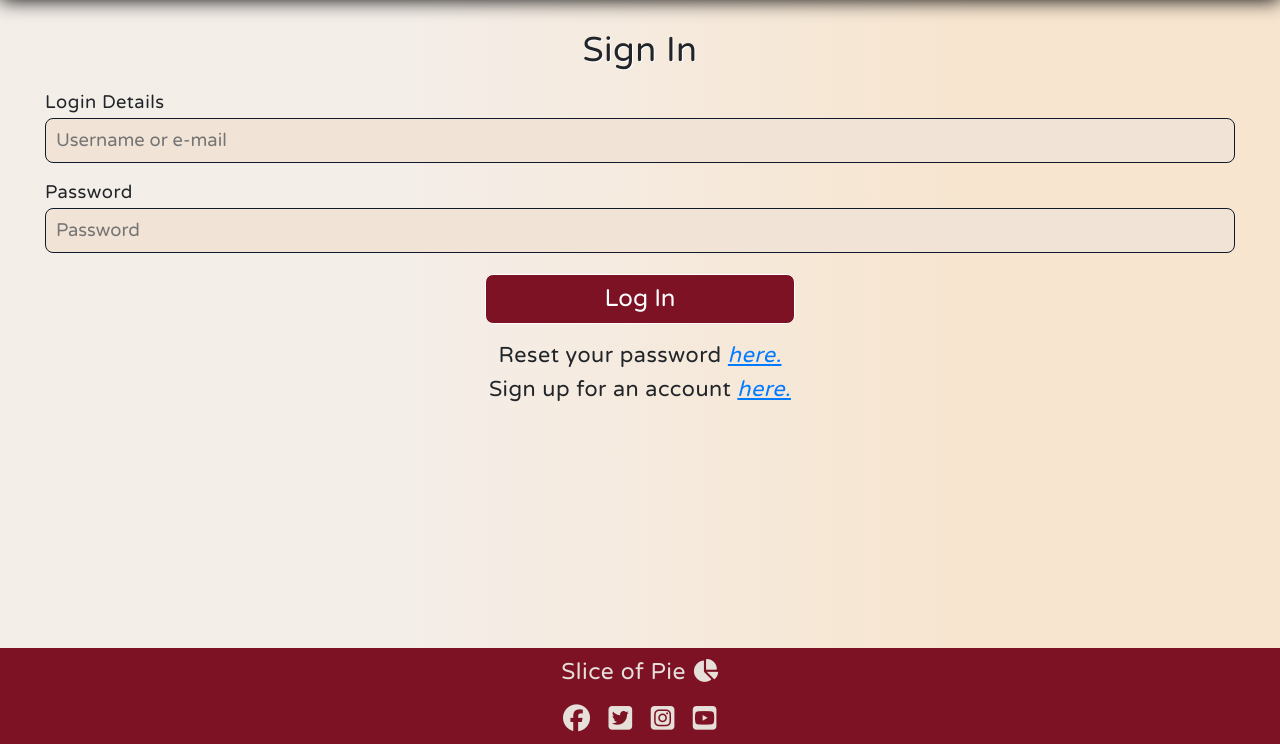
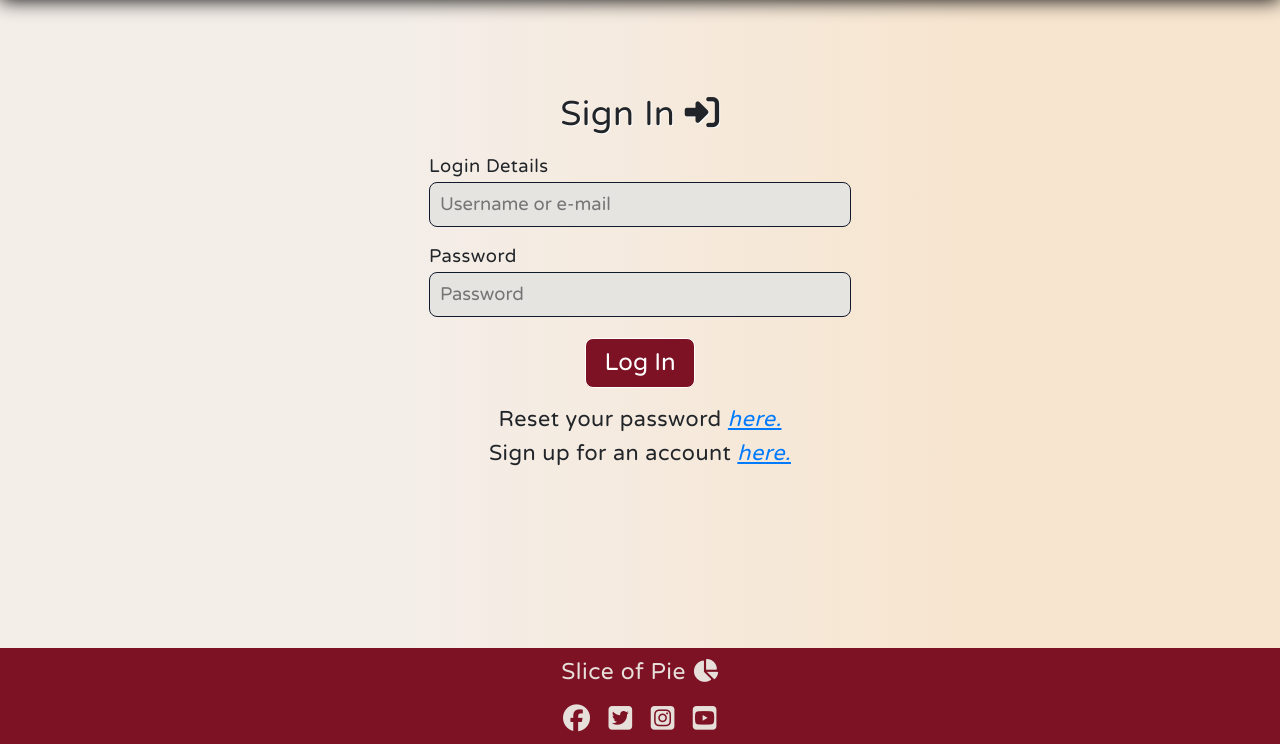
Before and after one commit to franciskershaw/slice-of-pie, a Django app: page /accounts/login/ in a window 1280 px wide. Shown: the part 56-800 px from the top of the page. Run offline with Django 3.2, Linux system fonts and the light colour scheme; some libraries are stand-ins or nearby versions.

Commit message:
clean up login and register formatting

```diff
--- a/slice_of_pie/settings.py
+++ b/slice_of_pie/settings.py
@@ -26,8 +26,7 @@
 SECRET_KEY = os.environ.get('SECRET_KEY', '')
 
 # SECURITY WARNING: don't run with debug turned on in production!
-# DEBUG = 'DEVELOPMENT' in os.environ
-DEBUG = True
+DEBUG = 'DEVELOPMENT' in os.environ
 
 ALLOWED_HOSTS = ['slice-of-pie.herokuapp.com', 'localhost']
 
--- a/static/css/base.css
+++ b/static/css/base.css
@@ -521,7 +521,7 @@
   height: 45px;
   border: 1px solid var(--dark);
   border-radius: 8px;
-  background: #f1e4d6;
+  background: #e6e4e1;
 }
 
 .user-form input:focus {
@@ -568,14 +568,13 @@
 ul.errorlist {
   list-style: none;
   text-align: center;
-  font-size: 85%;
+  font-size: 95%;
   margin: 0;
   font-style: italic;
-  /* color: var(--lavender); */
   padding-left: 3px;
   padding-right: 3px;
-  border-top: 1px solid white;
-  border-bottom: 1px solid white;
+  border-top: 1px solid var(--burgendy);
+  border-bottom: 1px solid var(--burgendy);
   margin-bottom: 5px;
   margin-left: 15px;
   margin-right: 15px;
@@ -645,6 +644,7 @@
 .checkout-btn.bskt-btn.home-cta {
   font-size: 130%;
   transition: 0.2s;
+  text-decoration: none;
 }
 
 .checkout-btn.bskt-btn.home-cta:hover {
@@ -1098,6 +1098,12 @@
 
 @media screen and (min-width: 768px) {
 
+  .login-content-outer {
+    padding-left: 20%;
+    padding-right: 20%;
+    padding-top: 5%;
+  }
+
   .login-form-content {
     padding: 30px 45px;
   }
@@ -1219,6 +1225,12 @@
 }
 
 @media screen and (min-width: 992px) {
+
+  .login-content-outer {
+    padding-left: 25%;
+    padding-right: 25%;
+  }
+
   .heading-container {
     background: none;
   }
@@ -1246,6 +1258,11 @@
 }
 
 @media screen and (min-width: 1200px) {
+  .login-content-outer {
+    padding-left: 30%;
+    padding-right: 30%;
+  }
+
   .sidebar {
     padding-right: 75px;
     padding-left: 75px;
--- a/templates/allauth/account/login.html
+++ b/templates/allauth/account/login.html
@@ -10,7 +10,7 @@
 <div class="page-container text-center">
   <div class="login-content-outer">
     <div class="login-form-content">
-      <h3>{% trans "Sign In" %}</h3>
+      <h3>{% trans "Sign In" %} <i class="fas fa-sign-in-alt"></i></h3>
       <form class="login user-form" method="POST" action="{% url 'account_login' %}">
       {% csrf_token %}
       {{ form.as_p }}
--- a/templates/allauth/account/password_reset.html
+++ b/templates/allauth/account/password_reset.html
@@ -8,6 +8,7 @@
 {% block content %}
 
 <div class="page-container text-center fill-page">
+    <div class="login-content-outer">
         <div class="login-form-content">
             <h2>{% trans "Forgot your password?" %}</h2>
         {% if user.is_authenticated %}
@@ -25,4 +26,5 @@
         <p class="d-none">{% blocktrans %}Please contact us if you have any trouble resetting your password.{% endblocktrans %}</p>
         </div>
     </div>
+</div>
 {% endblock %}
--- a/templates/allauth/account/password_reset_from_key.html
+++ b/templates/allauth/account/password_reset_from_key.html
@@ -5,7 +5,8 @@
 
 {% block content %}
 <div class="page-container text-center fill-page">
-    <div class="login-form-content center-content">
+    <div class="login-content-outer">
+        <div class="login-form-content">
             <h2>{% if token_fail %}{% trans "Bad Token" %}{% else %}{% trans "Change Password" %}{% endif %}</h2>
                 {% if token_fail %}
                     {% url 'account_reset_password' as passwd_reset_url %}
@@ -23,6 +24,7 @@
                 {% endif %}
         </div>
     </div>
+</div>
 
 <script>
     let errorListItems = document.querySelectorAll('.errorlist');
--- a/templates/allauth/account/signup.html
+++ b/templates/allauth/account/signup.html
@@ -6,9 +6,10 @@
 
 {% block content %}
 <div class="page-container text-center">
+  <div class="login-content-outer">
     <div class="login-form-content">
       <form class="signup user-form" id="signup_form" method="post" action="{% url 'account_signup' %}">
-      <h3>Create an account</h1>
+        <h3>Create an account <i class="fas fa-user-plus"></i></h1>
         {% csrf_token %}
         {{ form.as_p }}
         {% if redirect_field_value %}
@@ -17,6 +18,7 @@
         <button class="login-btn" type="submit">{% trans "Sign Up" %} &raquo;</button>
         <p>{% blocktrans %}Already have an account? Then please <a href="{{ login_url }}">sign in</a>.{% endblocktrans %}</p>
       </form>
+    </div>
   </div>
 </div>
 
```
Also changed, not shown: templates/allauth/account/password_reset_from_key_done.html (+6 -3 lines). Lines whose indentation alone changed are shown as unchanged.
